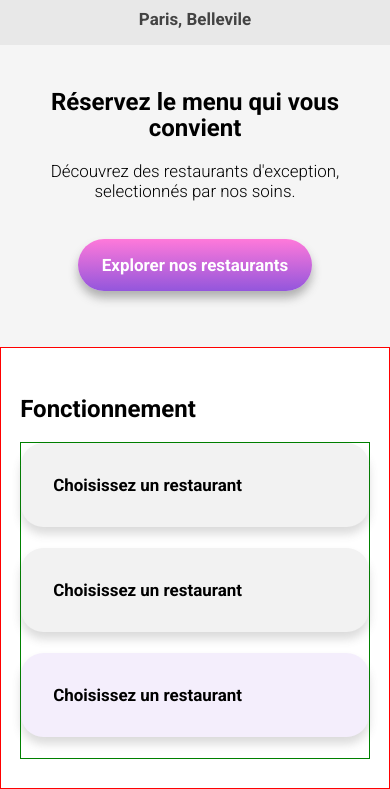
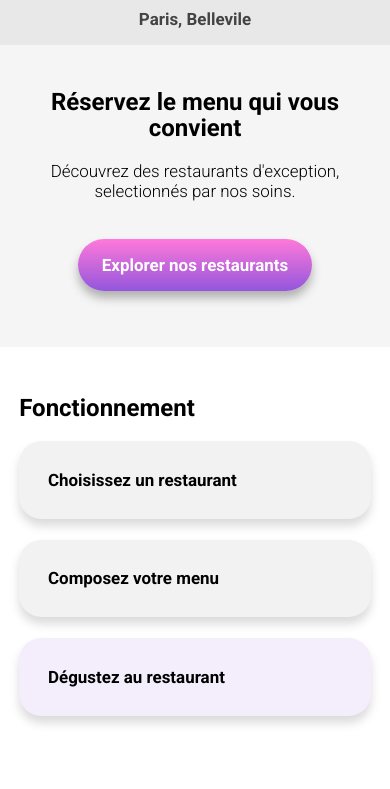
Before and after one commit to KevinDeAzevedo/Ohmyfood-p3-OC, a website: page index.html in a window 390 px wide. Shown: the part 67-856 px from the top of the page. Drawn offline with Linux system fonts and the light colour scheme; a web font is replaced by a local one.

Commit message:
stages responsive base

```diff
--- a/index.html
+++ b/index.html
@@ -30,8 +30,8 @@
     <div class='title'><h2>Fonctionnement</h2></div>
     <ul>
      <li><div class='stages-card'><p class='text--bold'>Choisissez un restaurant</p></div></li>
-     <li><div class='stages-card'><p class='text--bold'>Choisissez un restaurant</p></div></li>
-     <li><div class='stages-card active'><p class='text--bold'>Choisissez un restaurant</p></div></li>
+     <li><div class='stages-card'><p class='text--bold'>Composez votre menu</p></div></li>
+     <li><div class='stages-card active'><p class='text--bold'>Dégustez au restaurant</p></div></li>
     </ul>
    </section>
   </main>
--- a/style/sass/Components/_cards.sass
+++ b/style/sass/Components/_cards.sass
@@ -8,7 +8,7 @@
 
 .stages-card
  @extend .card
- padding: 2em
+ padding: 1.8em
  background-color: darken(white, 5%)
  &.active
   background-color: rgba($primary-color , 0.1)
--- a/style/sass/Layout/_stages.sass
+++ b/style/sass/Layout/_stages.sass
@@ -1,11 +1,9 @@
 .stages
   padding: 1.8em 1.2em
-  border: 1px solid red
   ul
     display: flex
     flex-direction: column
     flex-wrap: wrap
-    border: 1px solid green
     @media screen and (min-width: map-get($breakpoints, tablet))
       flex-direction: row
       gap: 1.5em
--- a/style/sass/Utils/_variables.sass
+++ b/style/sass/Utils/_variables.sass
@@ -34,4 +34,4 @@ $shadow-color: #4a4a4a
   @include computed-layout-color($percent: 70%)
 
 /* ------------------------------- Responsive ------------------------------- */
-$breakpoints: (mobile: 768px, tablet: 992px)
+$breakpoints: (tablet: 768px, laptop: 990px)
```
Also changed, not shown: style/sass/output/style.css, style/style.css, 1 other file.
